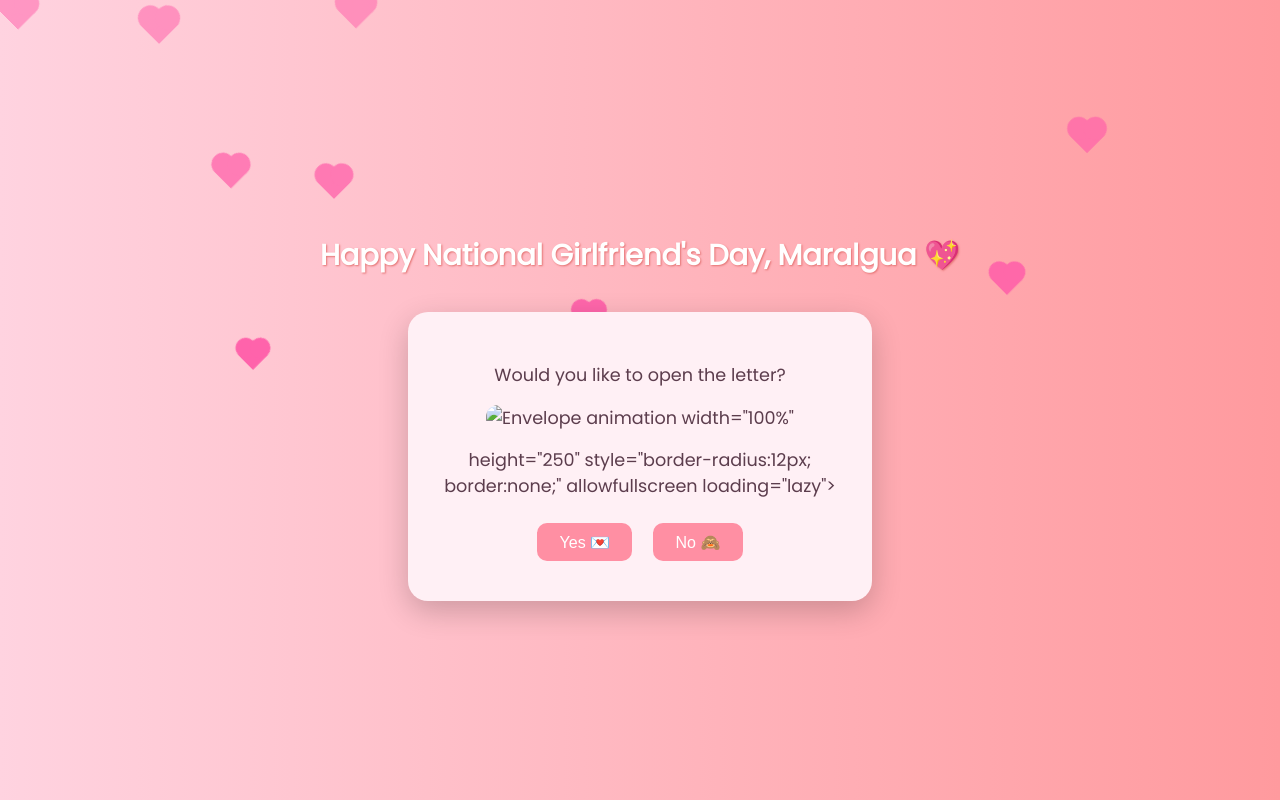
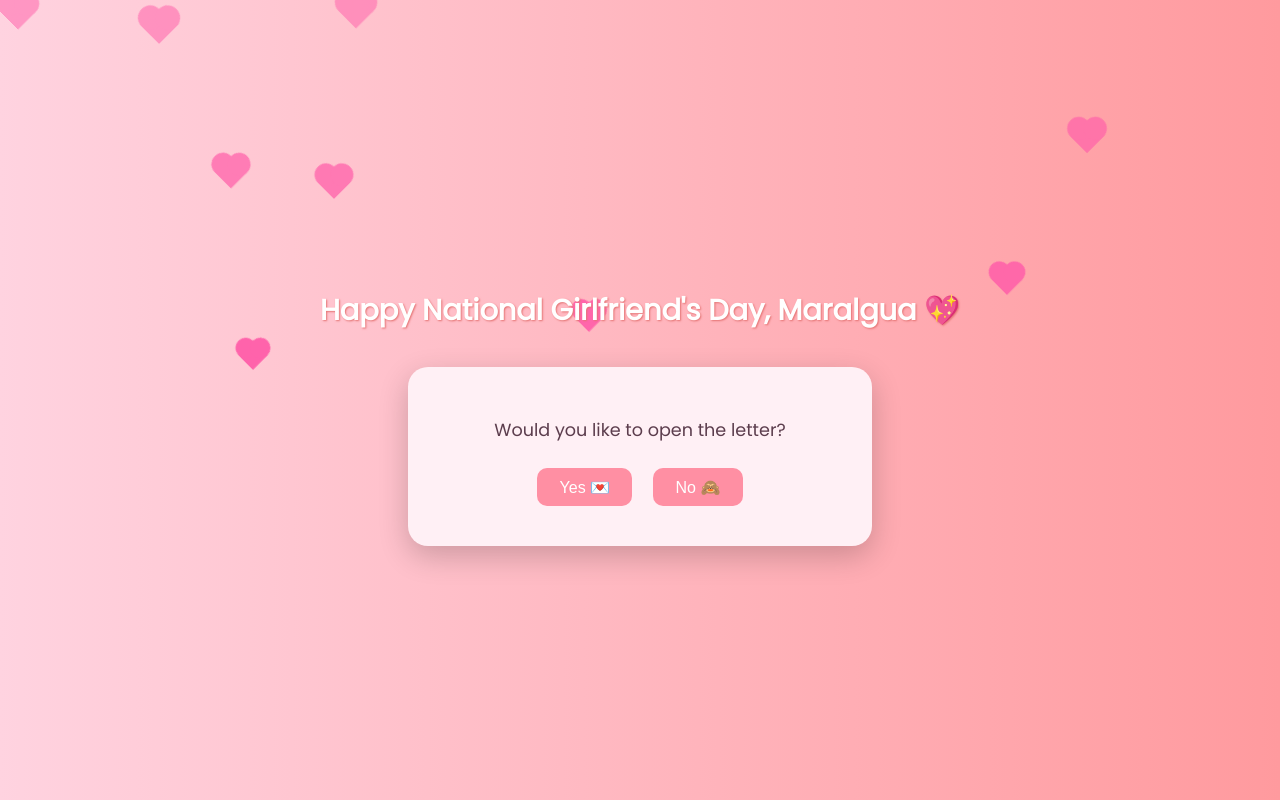
Before and after one commit to duudii/for-my-love, a plain HTML site: page index.html in a window 1280 px wide. Drawn offline with Linux system fonts and the light colour scheme.

Commit message:
Add files via upload

```diff
--- a/index.html
+++ b/index.html
@@ -157,23 +157,14 @@
   <h1>Happy National Girlfriend's Day, Maralgua 💖</h1>
 
   <div class="prompt" id="prompt">
-  <p>Would you like to open the letter?</p>
-
-  <!-- Canva embed animation -->
-  <div style="margin: 1rem 0;">
-    <img src="envelope.gif" alt="Envelope animation" style="width:100%; border-radius:12px; margin-bottom: 1rem;" />
-            width="100%" height="250"
-            style="border-radius:12px; border:none;"
-            allowfullscreen loading="lazy">
-    </iframe>
+    <p>Would you like to open the letter?</p>
+    <div class="btns" id="buttons">
+      <button onclick="openLetter()">Yes 💌</button>
+      <button id="noBtn" onclick="showTryAgain()">No 🙈</button>
+    </div>
+    <div class="message" id="message">Aww, Please try again baby 💔</div>
   </div>
 
-  <div class="btns" id="buttons">
-    <button onclick="openLetter()">Yes 💌</button>
-    <button id="noBtn" onclick="showTryAgain()">No 🙈</button>
-  </div>
-  <div class="message" id="message">Aww, Please try again baby 💔</div>
-</div>
   <div class="letter" id="letter"></div>
 
   <iframe width="0" height="0" id="musicPlayer" src="" frameborder="0" allow="autoplay" allowfullscreen></iframe>
```
